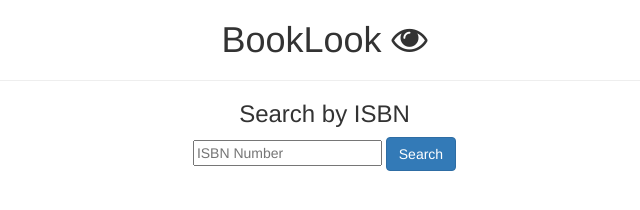
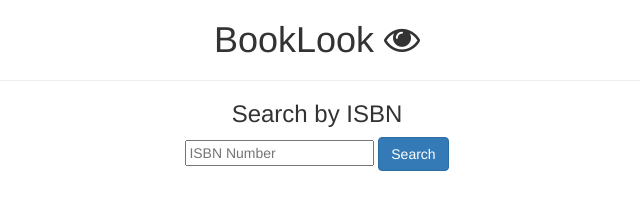
Before and after one commit to jaffrime/booklook, a website: page index.html in a window 1280 px wide. Shown: the whole page, without its empty margins (323-963 px from the left). Drawn offline with nearby package versions, Linux system fonts and the light colour scheme.

Commit message:
misc tweaks

```diff
--- a/index.html
+++ b/index.html
@@ -15,8 +15,10 @@
 
   </head>
   <body>
-    <h1>BookLook <i class="fa fa-eye" aria-hidden="true"></i></h1>
-    <hr />
+    <header>
+      <h1>BookLook <i class="fa fa-eye" aria-hidden="true"></i></h1>
+      <hr />
+    </header>
 
     <h3>Search by ISBN</h2>
     <input placeholder="ISBN Number" class="isbn-input" />
--- a/style.css
+++ b/style.css
@@ -1,4 +1,4 @@
 body {
-  margin-left: 15px;
+  /*margin-left: 15px;*/
   text-align: center;
 }
```
